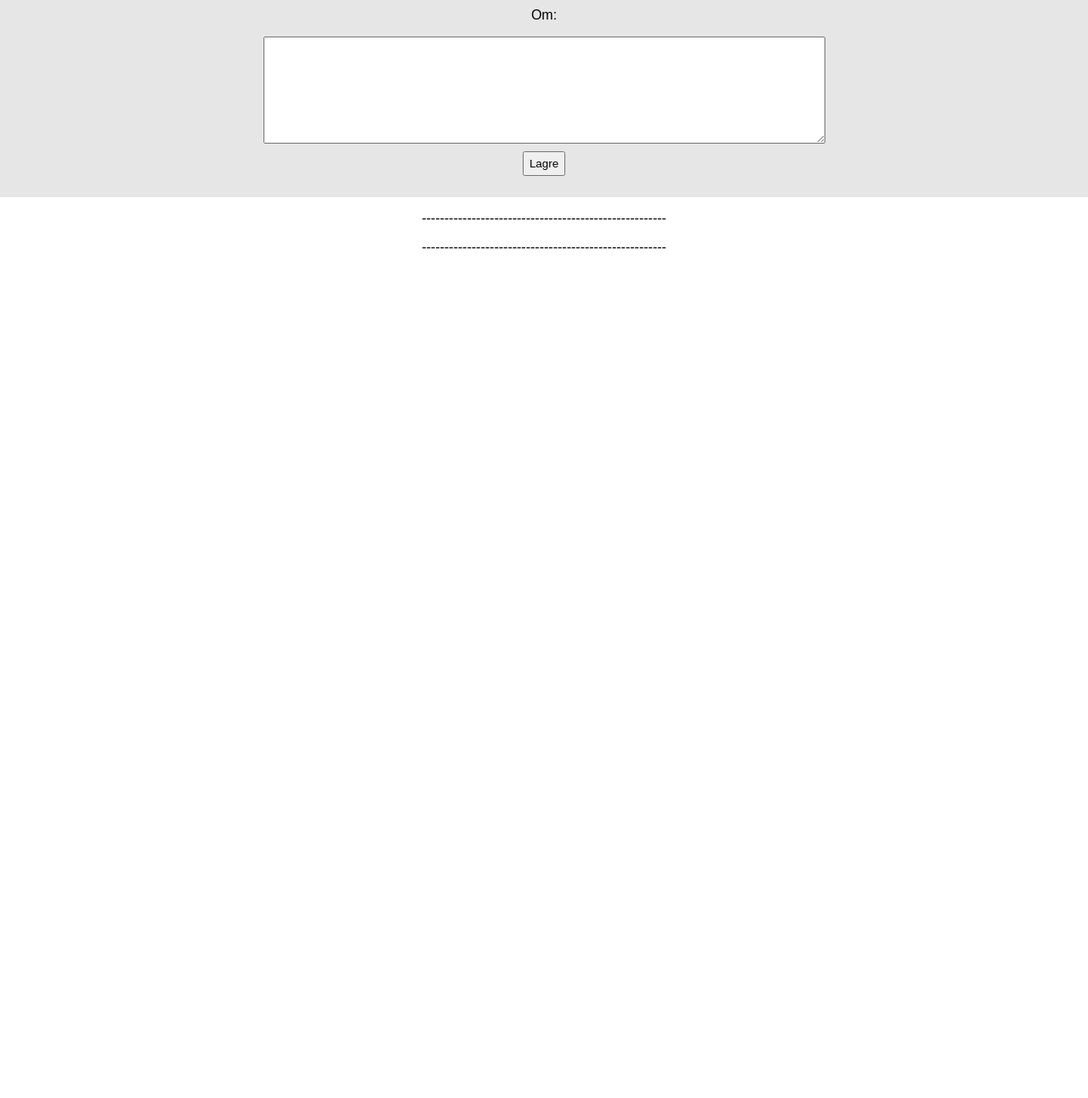
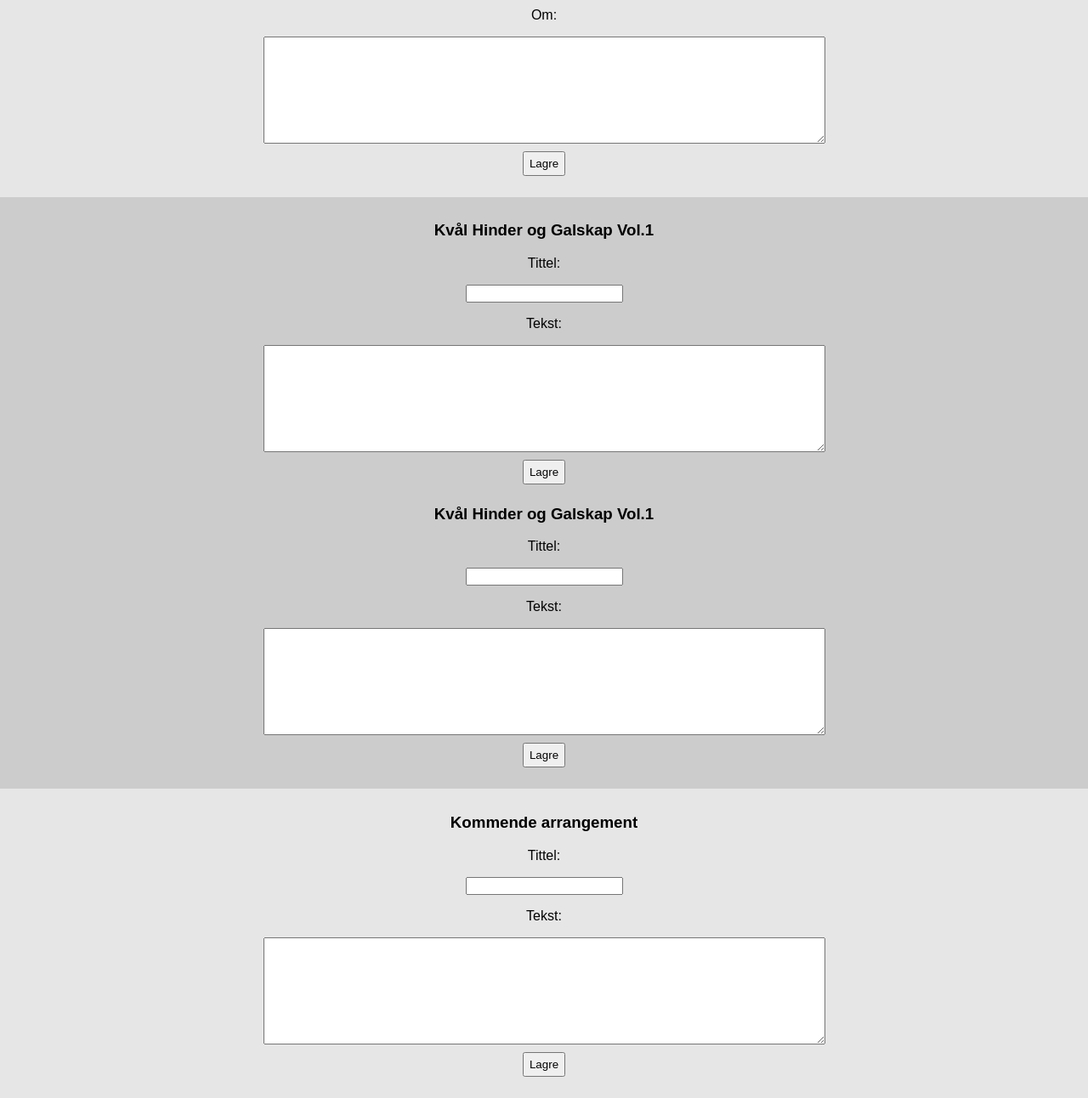
Before and after one commit to CBG987/KHogGwebsite, a website: page public/changeinfo.html in a window 1280 px wide. Shown: the part 989-2281 px from the top of the page at 85% size. Before the commit the page ends 1289 px from the top, so only its background shows below. Drawn offline with nearby package versions, Linux system fonts and the light colour scheme; no server answers.

Commit message:
oppdatering5

```diff
--- a/public/CSS/changeinfostyle.css
+++ b/public/CSS/changeinfostyle.css
@@ -29,3 +29,17 @@ h1 {
   margin-top: 5px;
   margin-bottom: 5px;
 }
+.changepastevents {
+  background-color: #cccccc;
+  padding-top: 10px;
+  padding-bottom: 20px;
+  margin-top: 0px;
+  margin-bottom: 0px;
+}
+.changeupcomingevents {
+  background-color: #e6e6e6;
+  padding-top: 10px;
+  padding-bottom: 20px;
+  margin-top: 0px;
+  margin-bottom: 0px;
+}
--- a/public/CSS/stylesAbout.css
+++ b/public/CSS/stylesAbout.css
@@ -2,30 +2,37 @@
   display: grid;
   grid-template-areas: 'blinge christian' 'veronica siw' 'steffen petter';
   grid-gap: 40px;
+  grid-template-columns: repeat(6, 1fr);
 }
 .one {
   text-align: right;
   grid-area: blinge;
+  grid-column: 3;
 }
 .two {
   text-align: left;
   grid-area: christian;
+  grid-column: 4;
 }
 .three {
   text-align: right;
   grid-area: veronica;
+  grid-column: 3;
 }
 .four {
   text-align: left;
   grid-area: siw;
+  grid-column: 4;
 }
 .five {
   text-align: right;
   grid-area: steffen;
+  grid-column: 3;
 }
 .six {
   text-align: left;
   grid-area: petter;
+  grid-column: 4;
 }
 .imag{
   width: 200px;
--- a/public/Javascript/changeinfoscript.js
+++ b/public/Javascript/changeinfoscript.js
@@ -19,10 +19,12 @@ $(document).ready(() => {
       console.log(data);
       datas = data;
       printDay(date); printMonth(month); printYear(range(yearRangeStart, yearRangeStop));
+
     }
   });
 });
 function saveUserPassword(){
+  var username = document.getElementById('');
   //$.post('/saveUser', {melding: data});
 }
 function saveUserButton(){
--- a/public/changeinfo.html
+++ b/public/changeinfo.html
@@ -24,11 +24,11 @@
             <h5>Endre passordet ved å først skrive inn brukernavnet, så skrive inn det gamle passordet,</h5>
             <h5>så skrive inn det nye passordet og så det nye passordet på nytt :D</h5>
             <p>Brukernavn: </p>
-            <input class="pass" type="text" name="username" placeholder="Brukernavn">
+            <input class="pass" id="username" type="text" placeholder="Brukernavn">
             <p>Passord: </p>
-            <input class="pass" type="password" name="oldpassword" placeholder="Skriv inn det gamle passordet"><br>
-            <input class="pass" type="password" name="password" placeholder="Skriv inn nytt passord"><br>
-            <input class="pass" type="password" name="password-retype" placeholder="Skriv inn passordet på nytt"><br>
+            <input class="pass" id="oldpassword" type="password" placeholder="Skriv inn det gamle passordet"><br>
+            <input class="pass" id="password" type="password" placeholder="Skriv inn nytt passord"><br>
+            <input class="pass" id="password-retype" type="password" name="password-retype" placeholder="Skriv inn passordet på nytt"><br>
             <input class="pass" type="button" value="Lagre" onclick="saveUserPassword()">
           </div>
           <div class="changeuser">
@@ -53,13 +53,27 @@
             <textarea id="about" rows="8" cols="80"></textarea><br>
             <input class="pass" type="submit" value="Lagre" onclick="saveUserButton()">
           </div>
-          <p>------------------------------------------------------</p>
           <div class="changepastevents">
-
+            <h3>Kvål Hinder og Galskap Vol.1</h3>
+            <p>Tittel: </p>
+            <input type="text" id="titleVol1"><br>
+            <p>Tekst: </p>
+            <textarea rows="8" cols="80" id="textVol1"></textarea><br>
+            <input class="pass" type="submit" value="Lagre" onclick="">
+            <h3>Kvål Hinder og Galskap Vol.1</h3>
+            <p>Tittel: </p>
+            <input type="text" id="titleVol2"><br>
+            <p>Tekst: </p>
+            <textarea rows="8" cols="80" id="textVol2"></textarea><br>
+            <input class="pass" type="submit" value="Lagre" onclick="">
           </div>
-          <p>------------------------------------------------------</p>
           <div class="changeupcomingevents">
-
+            <h3>Kommende arrangement</h3>
+            <p>Tittel: </p>
+            <input type="text" id="titleUpcomming"><br>
+            <p>Tekst: </p>
+            <textarea rows="8" cols="80" id="textUpcomming"></textarea><br>
+            <input class="pass" type="submit" value="Lagre" onclick="">
           </div>
         </div>
       </div>
```
Also changed, not shown: server.js (+27 -11 lines).
